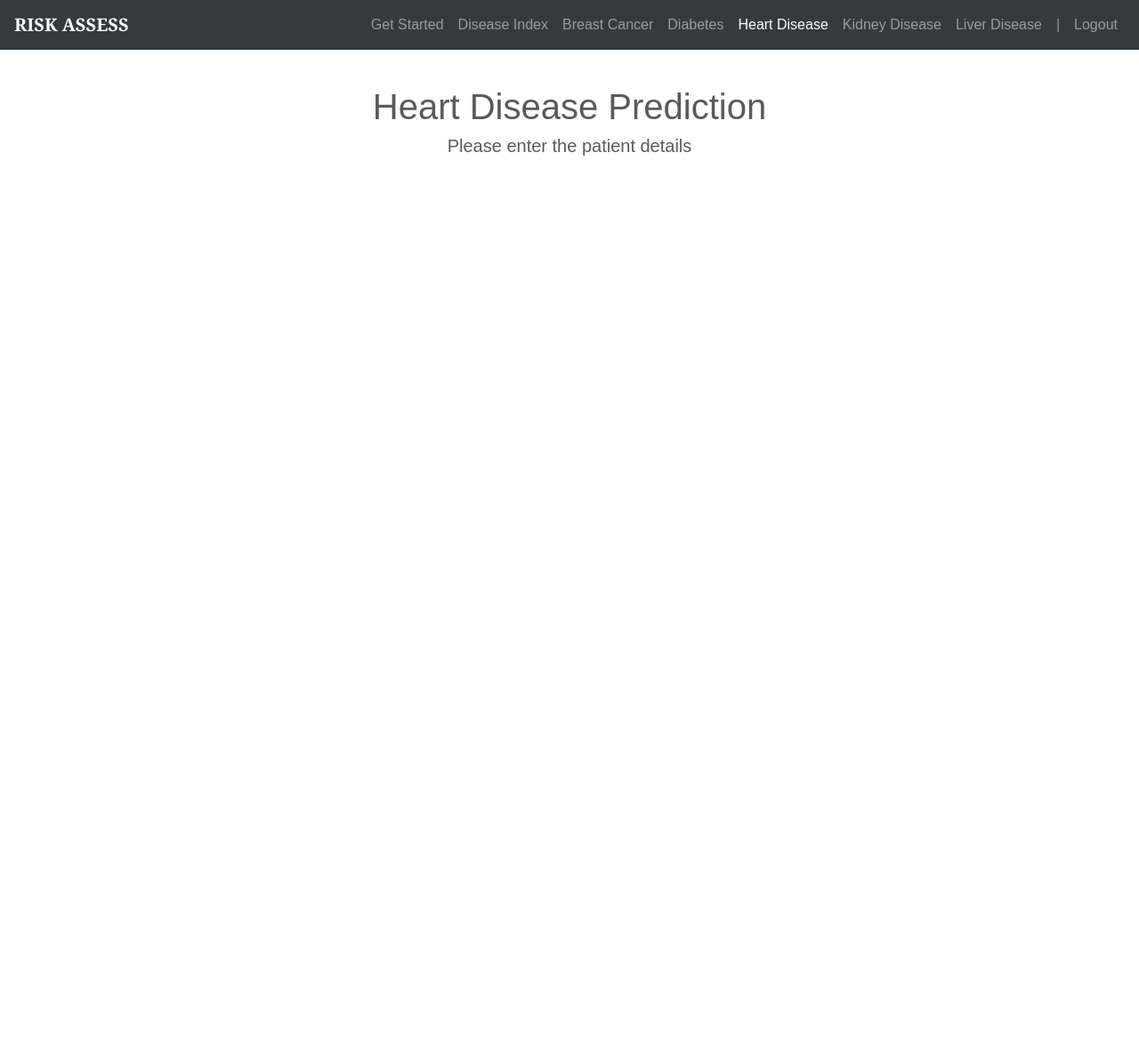
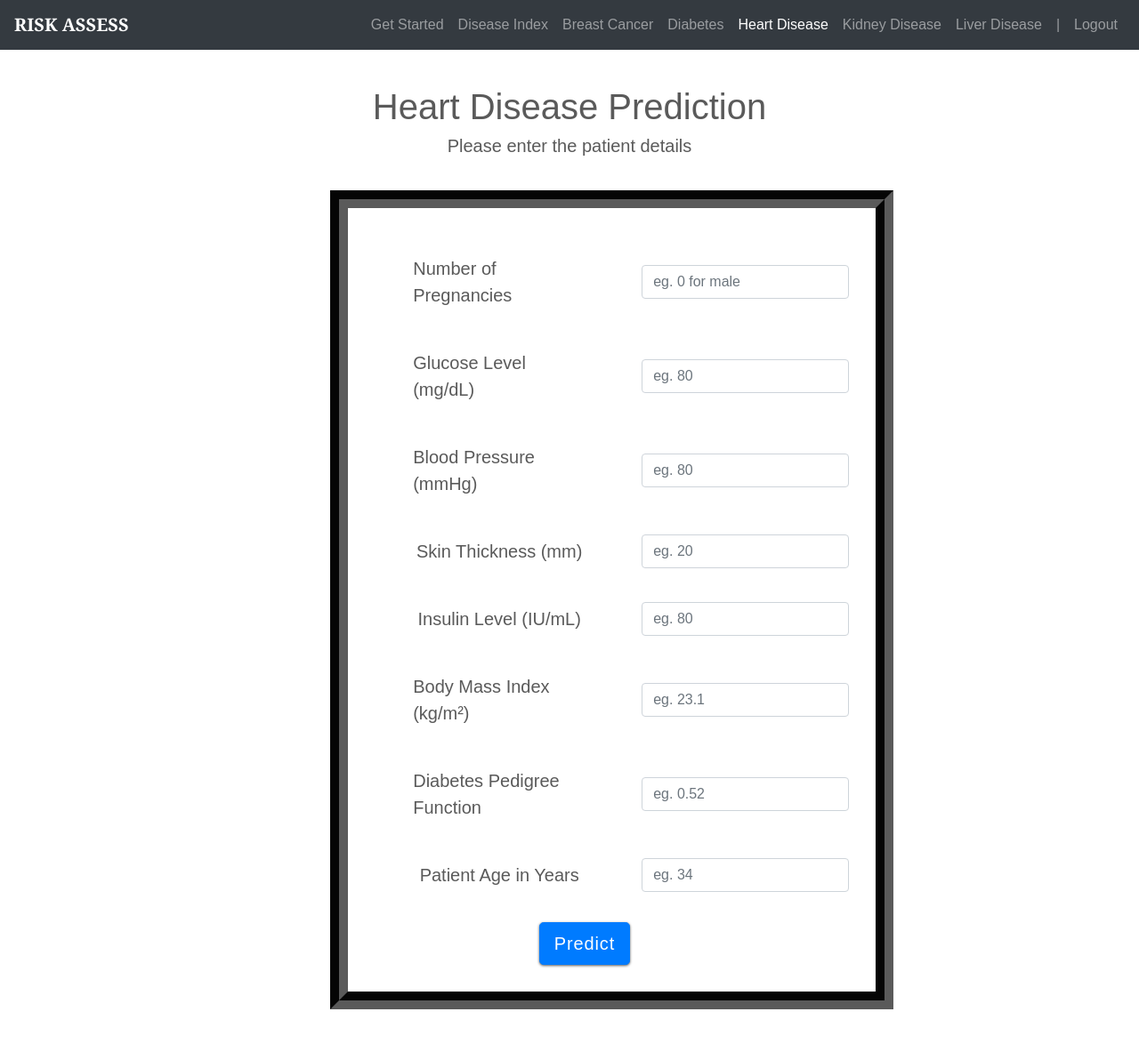
Before and after one commit to abhayshah0305/RiskAssess, a Flask app: page /heart in a window 1280 px wide. Shown: the whole page at 89% size. Before the commit the page ends 175 px from the top, so only its background shows below. Run offline with Flask 2, Linux system fonts and the light colour scheme; parts of the project's set-up code (start-up, migrations or seed data) failed here and were passed over; some libraries are stand-ins or nearby versions.

Commit message:
Initial Commit

```diff
--- a/app.py
+++ b/app.py
@@ -219,5 +219,29 @@ def predictt():
         return render_template('diab_result.html', prediction=my_prediction)
 
 
+############################################################################################################
+
+@app.route('/predictheart', methods=['POST'])
+def predictheart():
+    input_features = [float(x) for x in request.form.values()]
+    features_value = [np.array(input_features)]
+
+    features_name = ["age", "trestbps", "chol", "thalach", "oldpeak", "sex_0",
+                     "  sex_1", "cp_0", "cp_1", "cp_2", "cp_3", "  fbs_0",
+                     "restecg_0", "restecg_1", "restecg_2", "exang_0", "exang_1",
+                     "slope_0", "slope_1", "slope_2", "ca_0", "ca_1", "ca_2", "thal_1",
+                     "thal_2", "thal_3"]
+
+    df = pd.DataFrame(features_value, columns=features_name)
+    output = model.predict(df)
+
+    if output == 1:
+        res_val = "** heart disease **"
+    else:
+        res_val = "no heart disease "
+
+    return render_template('heart_result.html', prediction_text='Patient has {}'.format(res_val))
+
+
 if __name__ == "__main__":
     app.run(debug=True)
--- a/templates/heart.html
+++ b/templates/heart.html
@@ -155,6 +155,47 @@ fieldset button
     <h1 style="text-align:center;">Heart Disease Prediction</h1>
     <h5 style="text-align:center;">Please enter the patient details</h5>
 
+    <form action="{{ url_for('predictheart')}}" method="post" class="form-inline">
+        <fieldset>
+            <div class="tabcontent" id="new">
+
+                <div class="form-group">
+                    <label for="pregnancies">Number of Pregnancies</label>
+                    <input class="form-control" type="text" name="pregnancies" placeholder="eg. 0 for male" />
+                 </div>
+                  <div class="form-group">
+                    <label for="glucose">Glucose Level (mg/dL)</label>
+                    <input class="form-control" type="text" name="glucose" placeholder="eg. 80" />
+                  </div>
+                  <div class="form-group">
+                    <label for="bloodpressure">Blood Pressure (mmHg)</label>
+                    <input class="form-control" type="text" name="bloodpressure" placeholder="eg. 80" />
+                  </div>
+                  <div class="form-group">
+                    <label for="skinthickness">Skin Thickness (mm)</label>
+                     <input class="form-control" type="text" name="skinthickness" placeholder="eg. 20">
+                  </div>
+                  <div class="form-group">
+                    <label for="insulin">Insulin Level (IU/mL) </label>
+                    <input class="form-control" type="text" name="insulin" placeholder="eg. 80" />
+                  </div>
+                  <div class="form-group">
+                    <label for="bmi">Body Mass Index (kg/m²)</label>
+                    <input class="form-control" type="text" name="bmi" placeholder="eg. 23.1" />
+                  </div>
+                  <div class="form-group">
+                    <label for="dpf">Diabetes Pedigree Function</label>
+                    <input class="form-control" type="text" name="dpf" placeholder="eg. 0.52" />
+                  </div>
+                  <div class="form-group">
+                    <label for="age">Patient Age in Years</label>
+                    <input class="form-control" type="text" name="age" placeholder="eg. 34" />
+                  </div>
+                  &nbsp;&nbsp;&nbsp;&nbsp;&nbsp;&nbsp;&nbsp;&nbsp;&nbsp;&nbsp;&nbsp;&nbsp;&nbsp;&nbsp;&nbsp;&nbsp;&nbsp;&nbsp;&nbsp;&nbsp;&nbsp;&nbsp;&nbsp;&nbsp;&nbsp;&nbsp;&nbsp;&nbsp;<button type="submit" class="btn btn-primary btn-lg">Predict</button>
+
+            </div>
+        </fieldset>
+    </form>
 
     <script src="https://code.jquery.com/jquery-3.2.1.slim.min.js" integrity="sha384-KJ3o2DKtIkvYIK3UENzmM7KCkRr/rE9/Qpg6aAZGJwFDMVNA/GpGFF93hXpG5KkN" crossorigin="anonymous"></script>
     <script src="https://cdnjs.cloudflare.com/ajax/libs/popper.js/1.12.9/umd/popper.min.js" integrity="sha384-ApNbgh9B+Y1QKtv3Rn7W3mgPxhU9K/ScQsAP7hUibX39j7fakFPskvXusvfa0b4Q" crossorigin="anonymous"></script>
```
Also changed, not shown: templates/heart_result.html (added, +10 -0 lines), 1 other file.
